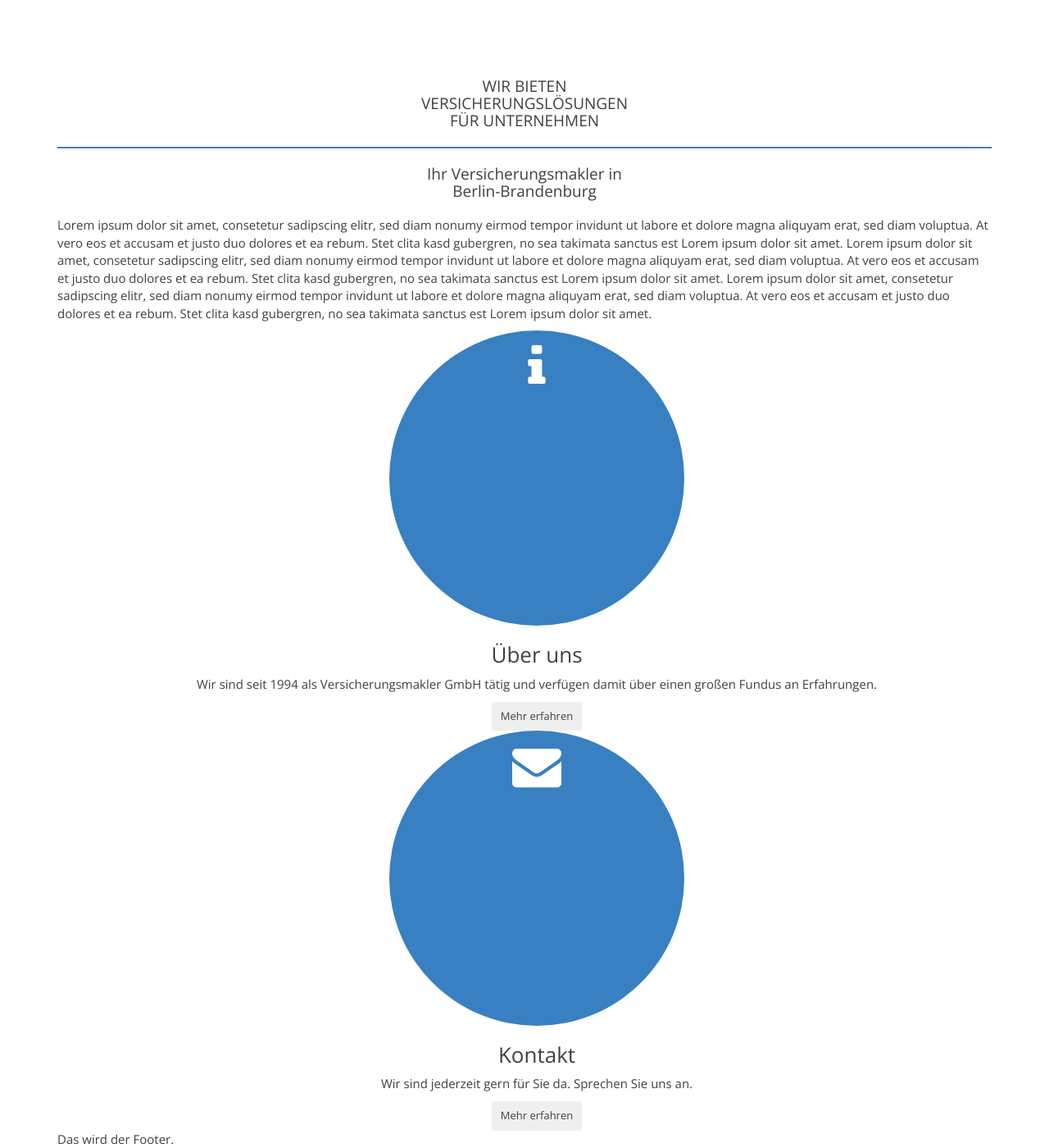
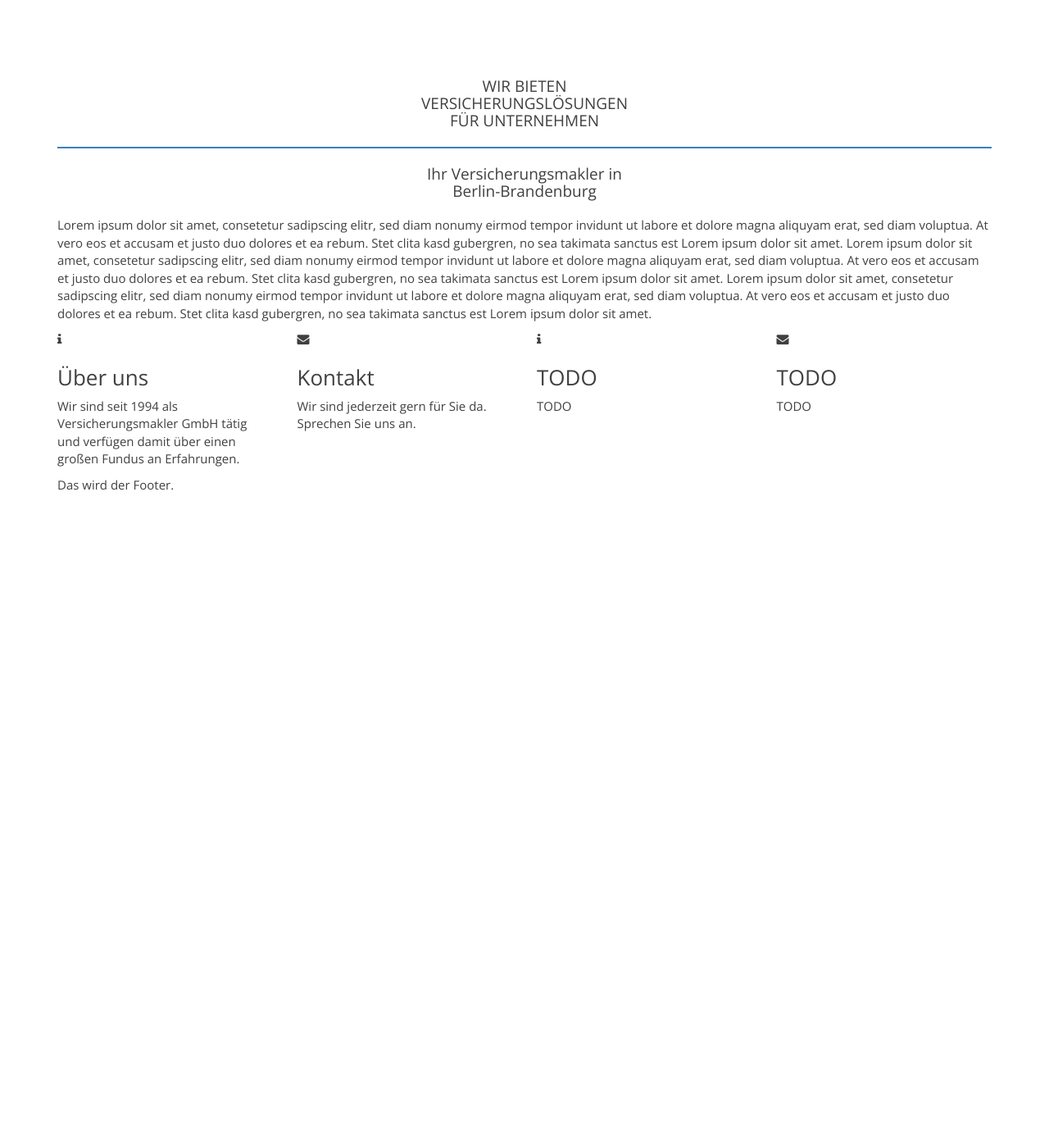
Before and after one commit to womak24/womak24.github.io, a Jekyll site: the page built from index.html, in a window 1280 px wide and 1400 px high, scrolled down 181 px. Shown: the whole window at 82% size. Built offline with Jekyll 4.4.1, drawn with Linux system fonts in a browser that asks for light colours; nearby versions of some CDN libraries; library files that are not in the unit come from our copies; after the commit the page ends 900 px from its top, so only the background shows below that.

Commit message:
Teaser on start page
4 teaser next to each other on desktop version, below each other on mobile version.
no design yet.

```diff
--- a/_includes/footer.html
+++ b/_includes/footer.html
@@ -1,4 +1,4 @@
-<footer class="site-footer">
+<footer>
 
 Das wird der Footer.
 
--- a/_includes/teaser.html
+++ b/_includes/teaser.html
@@ -1,31 +1,9 @@
-<section id="bubbles">
-  <div class="container">
-    <div class="row">
-
-      <div class="resp-circle col-xs-4 col-xs-offset-4 text-center"><div><i class="fa fa-info"></i></div></div>
-
-      <div class="col-xs-12">
-        <div class="text-center">
-          <h3>Über uns</h3>
-          <p>Wir sind seit 1994 als Versicherungsmakler GmbH tätig und verfügen damit über einen großen Fundus an Erfahrungen.</p>
-          <button class="btn btn-sm" onclick="window.location.href='{{ post.link }}'">Mehr erfahren</button>
-        </div>
-      </div>
-
+<div class="row">
+  {% for post in site.posts %}
+    <div class="col-md-3">
+      <i class="fa {{ post.icon }}"></i>
+      <h3>{{ post.name }}</h3>
+      <p>{{ post.text }}
     </div>
-
-    <div class="row">
-
-      <div class="resp-circle col-xs-4 col-xs-offset-4 text-center"><div><i class="fa fa-envelope"></i></div></div>
-
-      <div class="col-xs-12">
-        <div class="text-center">
-          <h3>Kontakt</h3>
-          <p>Wir sind jederzeit gern für Sie da. Sprechen Sie uns an.</p>
-          <button class="btn btn-sm" onclick="window.location.href='{{ post.link }}'">Mehr erfahren</button>
-        </div>
-      </div>
-
-    </div>
-  </div>
-</section>
+  {% endfor %}
+</div>
```
Also changed, not shown: _posts/2016-01-11-postY.md (added, +9 -0 lines), _posts/2016-01-12-postX.md (added, +9 -0 lines), _posts/2016-01-13-kontakt.md (added, +9 -0 lines), _posts/2016-01-14-about.md (renamed from _posts/2016-01-10-about.md, +1 -1 lines).
